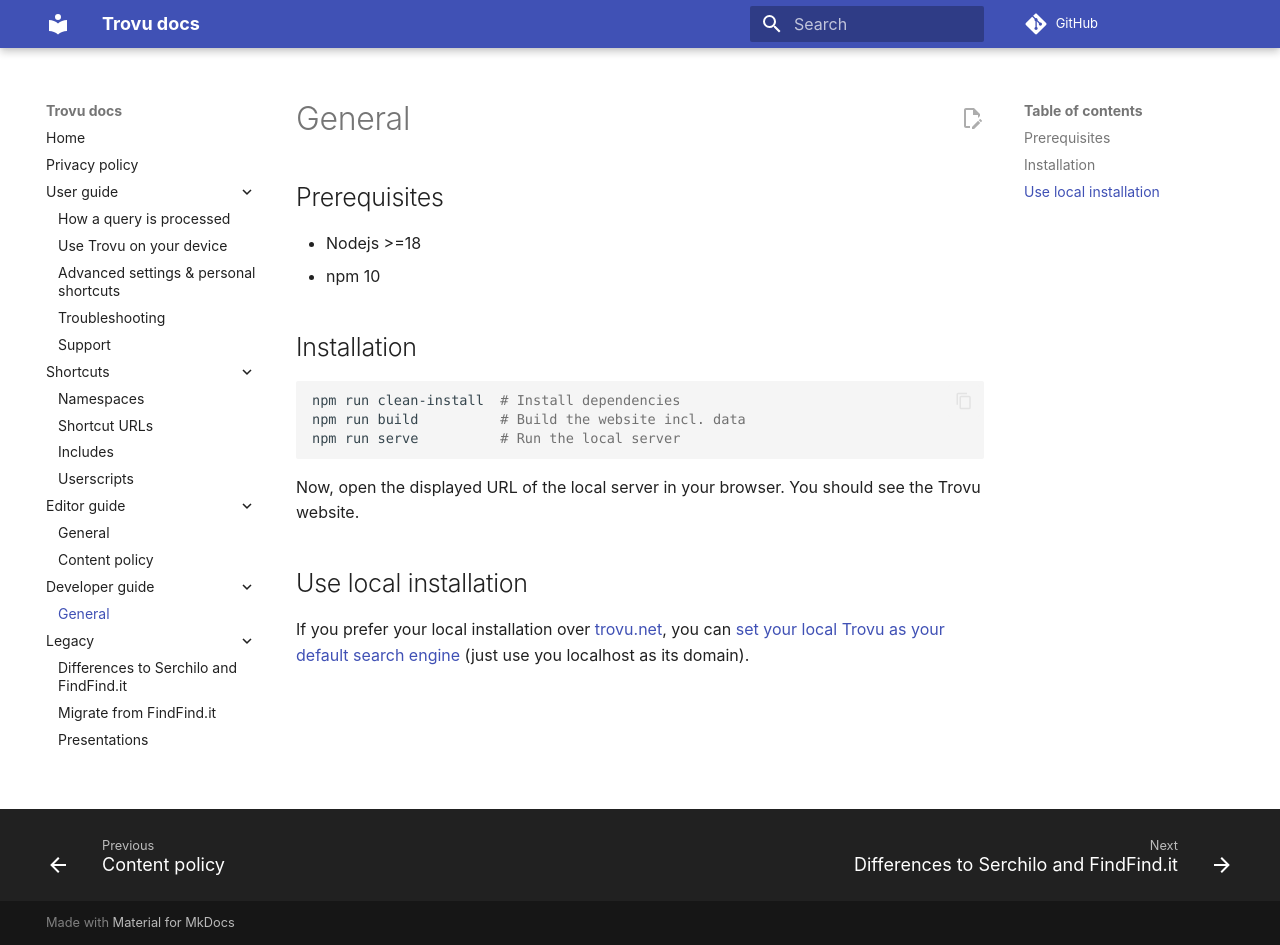
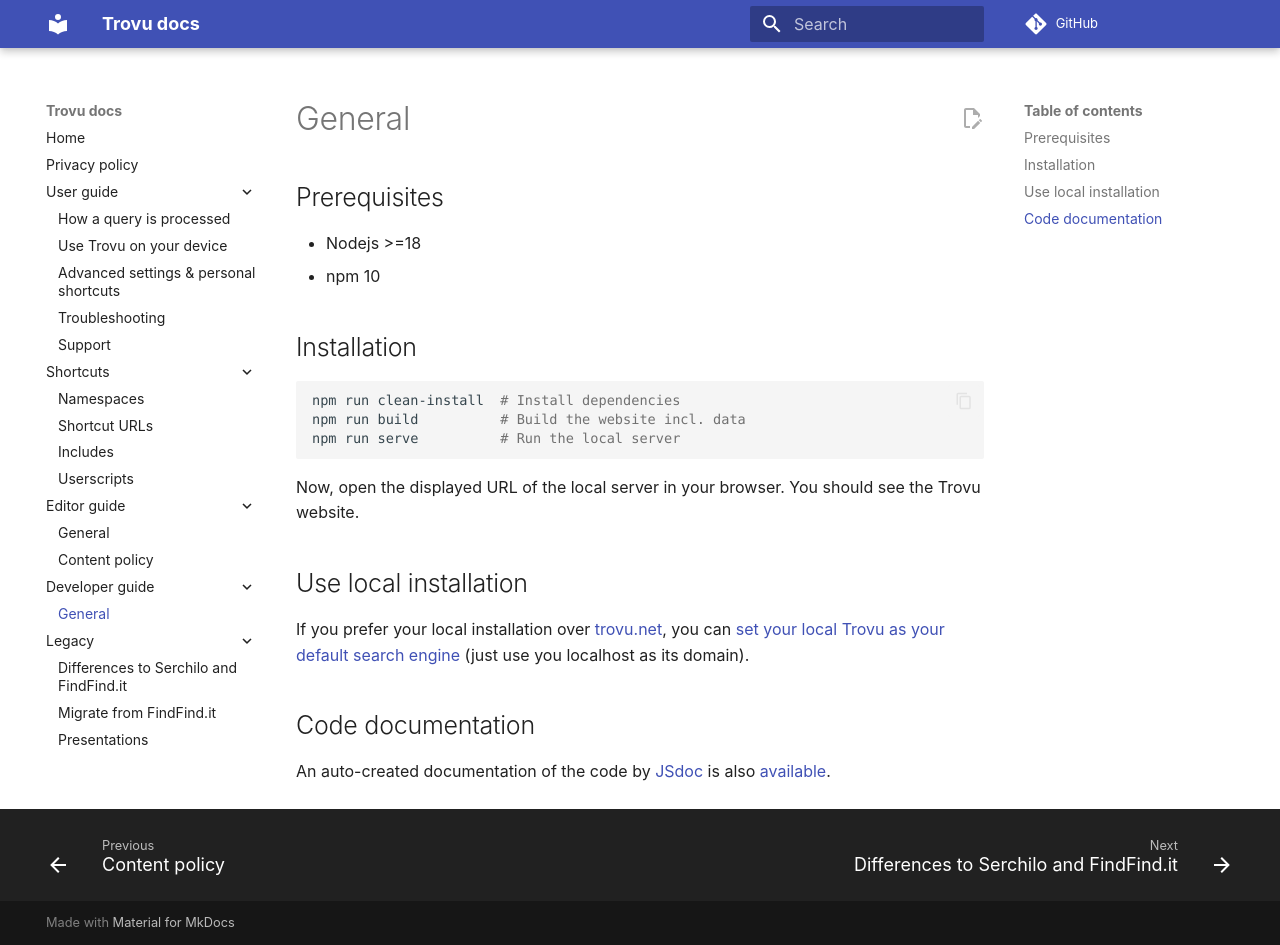
Before and after one commit to trovu/trovu, an MkDocs documentation site: the page built from docs/developers/index.md, in a window 1280 px wide and 945 px high. Built offline with MkDocs 1.6.1 and Material for MkDocs 9.7.7, drawn with Linux system fonts in a browser that asks for light colours; comment, search, counter and statistics services are not loaded.

Commit message:
Add link to JSdoc output.

```diff
--- a/docs/developers/index.md
+++ b/docs/developers/index.md
@@ -18,3 +18,7 @@
 ## Use local installation
 
 If you prefer your local installation over [trovu.net](https://trovu.net/), you can [set your local Trovu as your default search engine](../users/integration.md) (just use you localhost as its domain).
+
+## Code documentation
+
+An auto-created documentation of the code by [JSdoc](https://jsdoc.app/) is also [available](code/).
```
